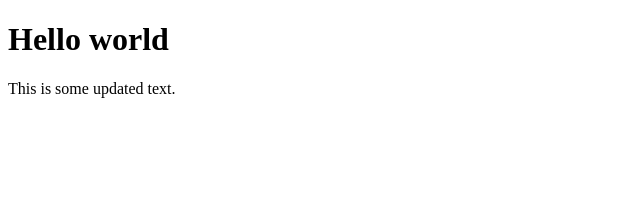
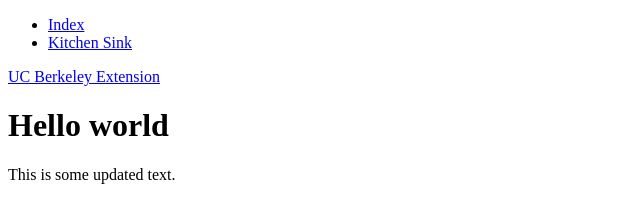
Before and after one commit to ColtenDuccini/html5-css3-class, a plain HTML site: page index.html in a window 1280 px wide. Shown: the whole page, without its empty margins (0-640 px from the left). Drawn offline with Linux system fonts and the light colour scheme.

Commit message:
Add navigation section for assignment 4

```diff
--- a/index.html
+++ b/index.html
@@ -4,6 +4,13 @@
         <title>First html page</title>
     </head>
     <body>
+        <nav>
+            <ul>
+                <li><a href="index.html">Index</a></li>
+                <li><a href="kitchen-sink.html">Kitchen Sink</a></li>
+            </ul>
+            <a href="https://extension.berkeley.edu/" target="_blank">UC Berkeley Extension</a>
+        </nav>
         <h1>Hello world</h1>
         <p>This is some updated text.</p>
     </body>
```
Also changed, not shown: kitchen-sink.html (+7 -0 lines).
